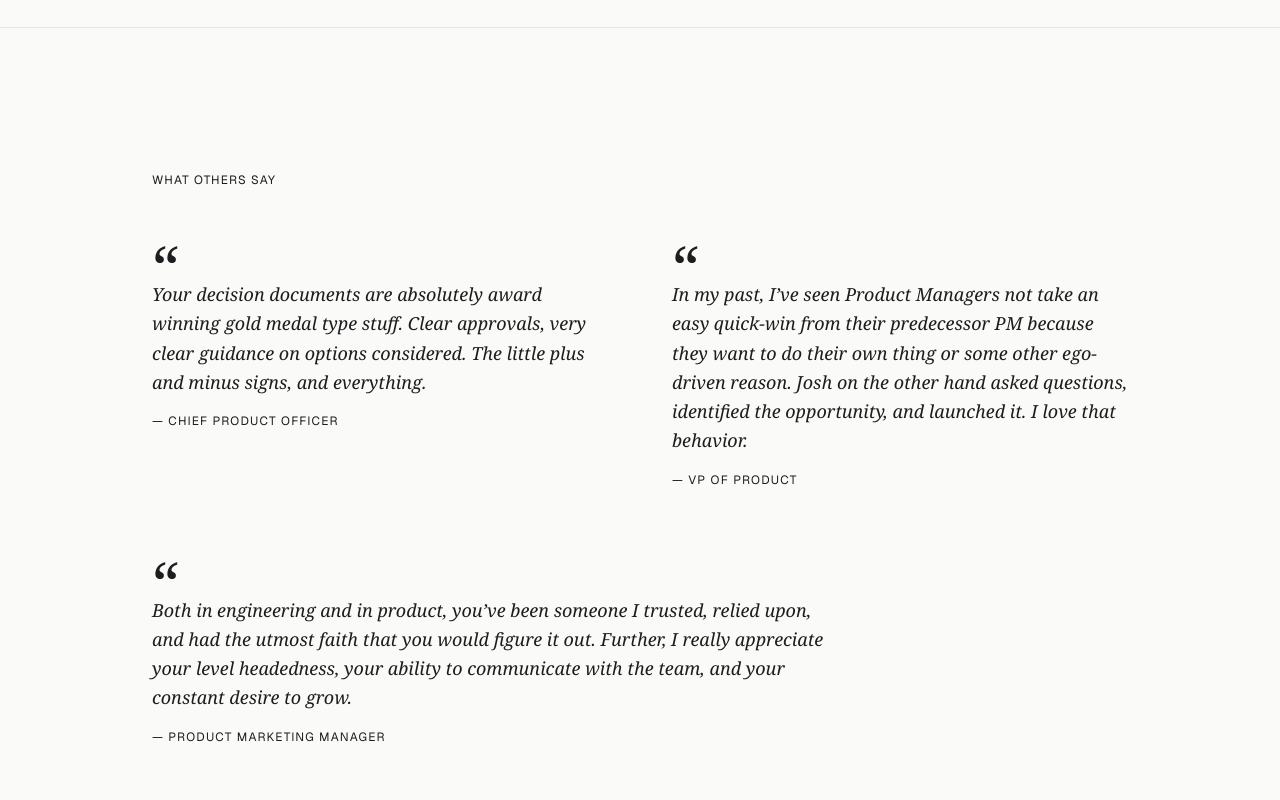
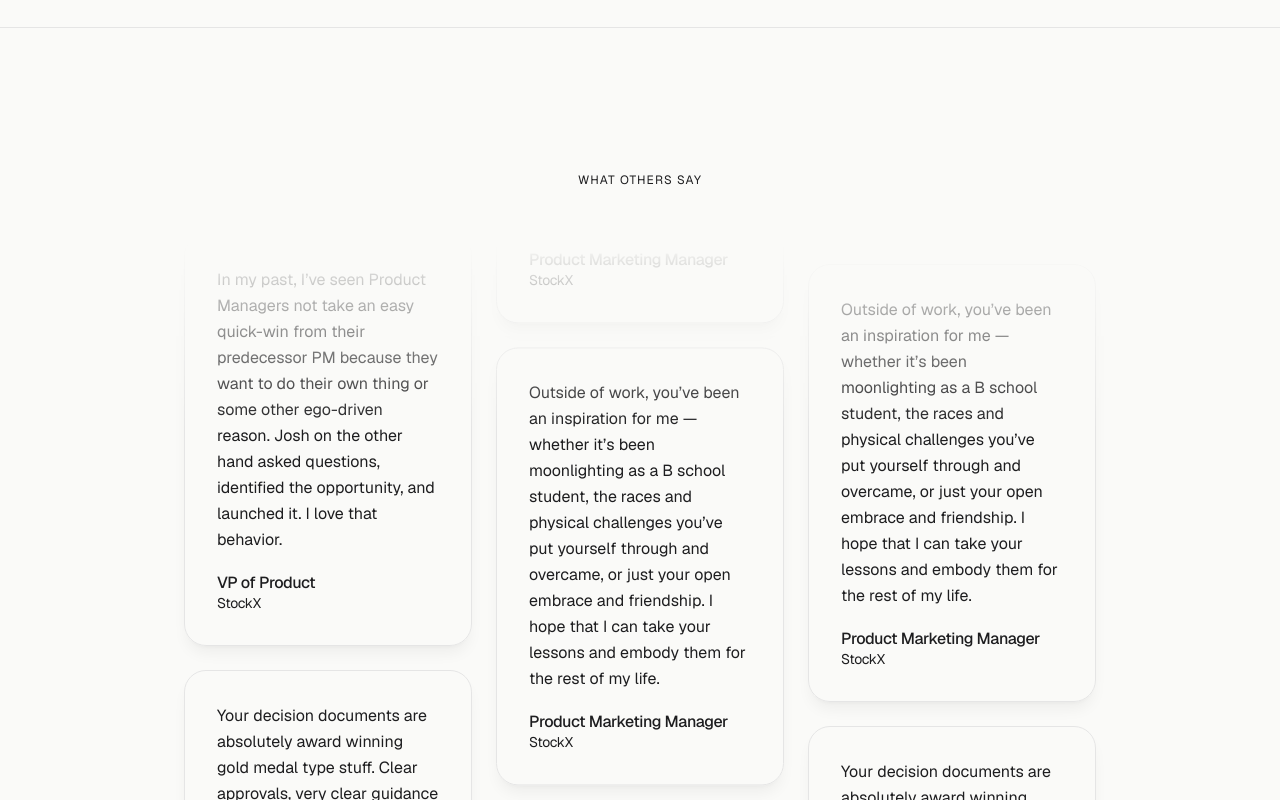
Before and after one commit to jrmsklar/joshsklar-web, a Next.js app: page / in a window 1280 px wide. Shown: the part 3020-3820 px from the top of the page. Built offline with nearby package versions, Linux system fonts and the light colour scheme.

Commit message:
update layout of testimonials

```diff
--- a/src/app/layout.tsx
+++ b/src/app/layout.tsx
@@ -1,9 +1,8 @@
 import type { Metadata } from "next";
 import "./globals.css";
 import { Geist } from "next/font/google";
-import { cn } from "@/lib/utils";
 
-const geist = Geist({subsets:['latin'],variable:'--font-sans'});
+const geist = Geist({ subsets: ["latin"], variable: "--font-sans" });
 
 export const metadata: Metadata = {
   title: "Josh Sklar — Product & Engineering Leader",
@@ -17,8 +16,8 @@ export default function RootLayout({
   children: React.ReactNode;
 }>) {
   return (
-    <html lang="en" className={cn("antialiased", "font-sans", geist.variable)}>
-      <body className="min-h-screen">{children}</body>
+    <html lang="en" className={`antialiased ${geist.variable}`}>
+      <body className="min-h-screen font-sans">{children}</body>
     </html>
   );
 }
--- a/src/app/page.tsx
+++ b/src/app/page.tsx
@@ -2,6 +2,8 @@
 
 import Image from "next/image";
 import { useEffect, useRef, useCallback } from "react";
+import { motion } from "motion/react";
+import { TestimonialsColumn } from "@/components/ui/testimonials-columns-1";
 
 /* ------------------------------------------------------------------ */
 /*  Intersection Observer hook for fade-up                            */
@@ -304,50 +306,62 @@ function Career() {
 /* ------------------------------------------------------------------ */
 /*  Section 5 — What Others Say                                       */
 /* ------------------------------------------------------------------ */
-const quotes = [
+const testimonials = [
   {
     text: "Your decision documents are absolutely award winning gold medal type stuff. Clear approvals, very clear guidance on options considered. The little plus and minus signs, and everything.",
-    attribution: "Chief Product Officer",
+    name: "Chief Product Officer",
+    role: "Jolly",
   },
   {
     text: "In my past, I\u2019ve seen Product Managers not take an easy quick-win from their predecessor PM because they want to do their own thing or some other ego-driven reason. Josh on the other hand asked questions, identified the opportunity, and launched it. I love that behavior.",
-    attribution: "VP of Product",
+    name: "VP of Product",
+    role: "StockX",
   },
   {
     text: "Both in engineering and in product, you\u2019ve been someone I trusted, relied upon, and had the utmost faith that you would figure it out. Further, I really appreciate your level headedness, your ability to communicate with the team, and your constant desire to grow.",
-    attribution: "Product Marketing Manager",
+    name: "Product Marketing Manager",
+    role: "StockX",
+  },
+  {
+    text: "Outside of work, you\u2019ve been an inspiration for me \u2014 whether it\u2019s been moonlighting as a B school student, the races and physical challenges you\u2019ve put yourself through and overcame, or just your open embrace and friendship. I hope that I can take your lessons and embody them for the rest of my life.",
+    name: "Product Marketing Manager",
+    role: "StockX",
   },
 ];
 
+const firstColumn = testimonials.slice(0, 2);
+const secondColumn = testimonials.slice(2, 4);
+const thirdColumn = [testimonials[0], testimonials[3]];
+
 function Testimonials() {
   return (
-    <section className="py-28 md:py-36 border-t border-[--color-divider]">
-      <FadeUp>
-        <div className="max-w-5xl mx-auto px-6">
-          <p className="text-xs uppercase tracking-widest text-[--color-muted] mb-12">
+    <section className="py-28 md:py-36 border-t border-[--color-divider] relative overflow-hidden">
+      <div className="max-w-6xl mx-auto px-6">
+        <motion.div
+          initial={{ opacity: 0, y: 20 }}
+          whileInView={{ opacity: 1, y: 0 }}
+          transition={{ duration: 0.8, delay: 0.1, ease: [0.16, 1, 0.3, 1] }}
+          viewport={{ once: true }}
+          className="flex flex-col items-center justify-center max-w-[540px] mx-auto mb-10"
+        >
+          <p className="text-xs uppercase tracking-widest text-[--color-muted] mb-4">
             What Others Say
           </p>
-
-          <div className="grid md:grid-cols-2 gap-12 lg:gap-16">
-            {quotes.map((q, i) => (
-              <div key={i} className={i === 2 ? "md:col-span-2 md:max-w-[65ch]" : ""}>
-                <span
-                  className="block text-6xl leading-none text-[--color-divider] font-serif select-none"
-                  aria-hidden
-                >
-                  &ldquo;
-                </span>
-                <blockquote className="-mt-4 text-lg leading-relaxed font-serif italic text-[--color-foreground]">
-                  {q.text}
-                </blockquote>
-                <p className="mt-4 text-xs uppercase tracking-widest text-[--color-muted]">
-                  &mdash; {q.attribution}
-                </p>
-              </div>
-            ))}
-          </div>
+        </motion.div>
+        <div className="flex justify-center gap-6 [mask-image:linear-gradient(to_bottom,transparent,black_25%,black_75%,transparent)] max-h-[740px] overflow-hidden">
+          <TestimonialsColumn testimonials={firstColumn} duration={15} />
+          <TestimonialsColumn
+            testimonials={secondColumn}
+            className="hidden md:block"
+            duration={19}
+          />
+          <TestimonialsColumn
+            testimonials={thirdColumn}
+            className="hidden lg:block"
+            duration={17}
+          />
         </div>
-      </FadeUp>
+      </div>
     </section>
   );
 }
--- /dev/null
+++ b/src/components/ui/testimonials-columns-1.tsx
@@ -0,0 +1,59 @@
+"use client";
+import React from "react";
+import { motion } from "motion/react";
+
+export interface Testimonial {
+  text: string;
+  name: string;
+  role: string;
+}
+
+export const TestimonialsColumn = (props: {
+  className?: string;
+  testimonials: Testimonial[];
+  duration?: number;
+}) => {
+  return (
+    <div className={props.className}>
+      <motion.div
+        animate={{
+          translateY: "-50%",
+        }}
+        transition={{
+          duration: props.duration || 10,
+          repeat: Infinity,
+          ease: "linear",
+          repeatType: "loop",
+        }}
+        className="flex flex-col gap-6 pb-6"
+      >
+        {[
+          ...new Array(2).fill(0).map((_, index) => (
+            <React.Fragment key={index}>
+              {props.testimonials.map(({ text, name, role }, i) => (
+                <div
+                  className="p-8 rounded-3xl border border-[--color-divider] shadow-lg shadow-black/5 w-72"
+                  key={i}
+                >
+                  <div className="text-base leading-relaxed text-[--color-foreground]">
+                    {text}
+                  </div>
+                  <div className="flex items-center gap-2 mt-5">
+                    <div className="flex flex-col">
+                      <div className="font-medium tracking-tight leading-5 text-[--color-foreground]">
+                        {name}
+                      </div>
+                      <div className="leading-5 text-[--color-muted] tracking-tight text-sm">
+                        {role}
+                      </div>
+                    </div>
+                  </div>
+                </div>
+              ))}
+            </React.Fragment>
+          )),
+        ]}
+      </motion.div>
+    </div>
+  );
+};
```
Also changed, not shown: tsconfig.json (+11 -3 lines).
